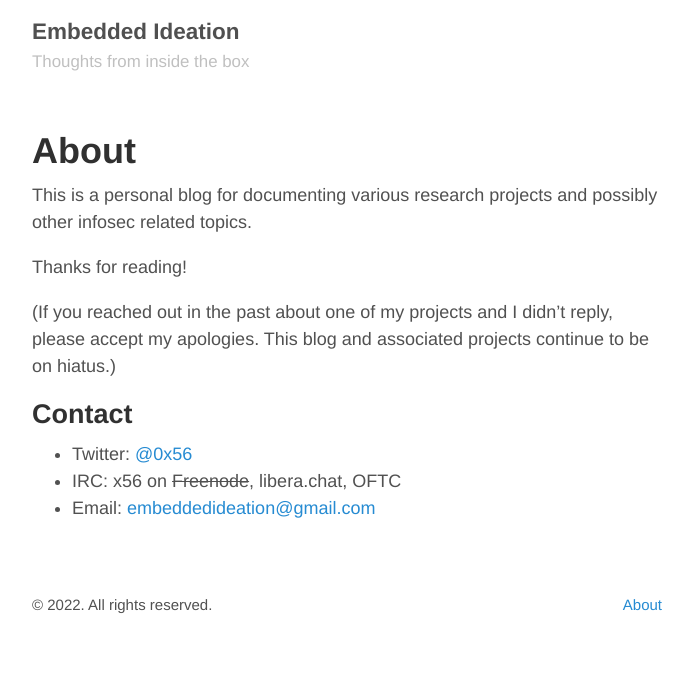
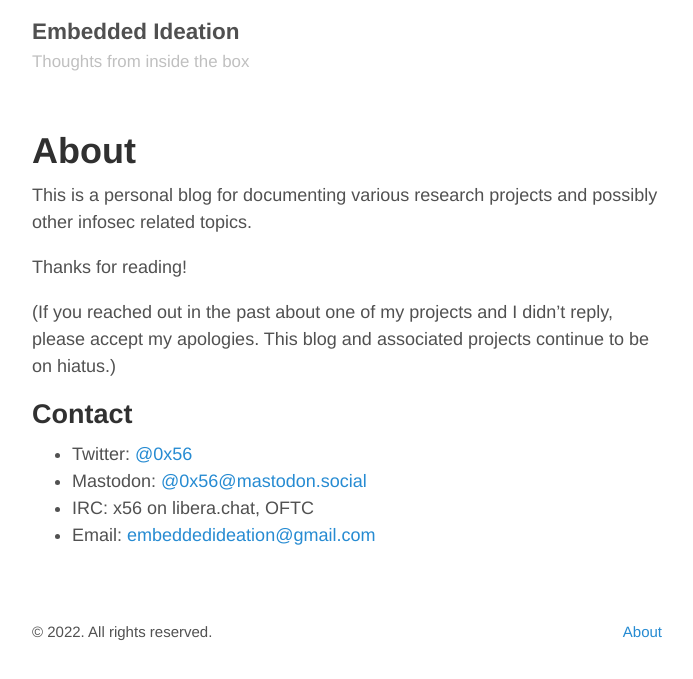
Before and after one commit to embeddedideation/embeddedideation.github.io, a Jekyll site: the page built from about.md, in a window 1280 px wide. Shown: the top 679 px of the page, without its empty margins (293-986 px from the left). Built offline with Jekyll 4.4.1, drawn with Linux system fonts in a browser that asks for light colours.

Commit message:
update contacts

```diff
--- a/about.md
+++ b/about.md
@@ -14,5 +14,6 @@ Thanks for reading!
 ## Contact
 
 * Twitter: [@0x56](https://twitter.com/0x56)
-* IRC: x56 on ~~Freenode~~, libera.chat, OFTC
+* Mastodon: [@0x56@mastodon.social](https://mastodon.social/@0x56)
+* IRC: x56 on libera.chat, OFTC
 * Email: [embeddedideation@gmail.com](mailto:embeddedideation@gmail.com)
```
